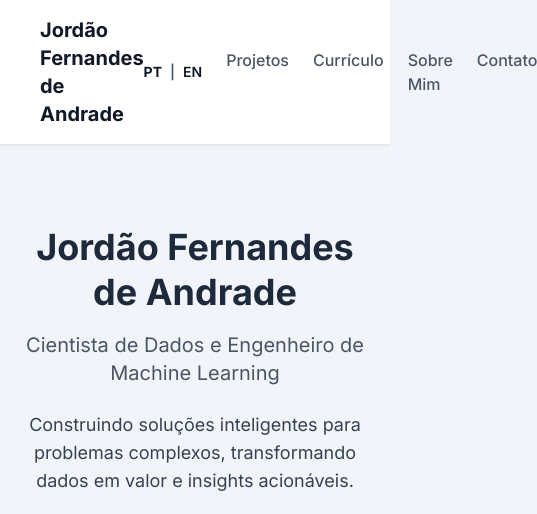
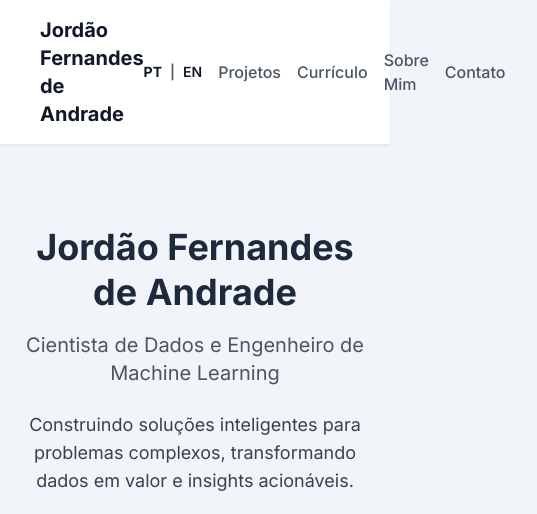
Before and after one commit to JF-Andrade/JF-Andrade.github.io, a plain HTML site: page index.html in a window 390 px wide. Shown: the top 514 px of the page, 537 px wide, since content can reach past the window. Drawn offline with nearby package versions, Linux system fonts and the light colour scheme.

Commit message:
Update header.html

```diff
--- a/assets/js/components/header.html
+++ b/assets/js/components/header.html
@@ -1,7 +1,7 @@
 <header class="bg-white shadow-sm p-4 md:px-8 border-b border-gray-200">
     <nav class="container mx-auto flex justify-between items-center">
         <a href="index.html" class="text-xl font-bold text-gray-900">Jordão Fernandes de Andrade</a>
-        <div class="flex space-x-6 md:space-x-8 text-gray-600 font-medium">
+        <div class="flex space-x-4 md:space-x-8 text-gray-600 font-medium items-center">
             <!-- Os links serão injetados aqui pelo JavaScript -->
             <div class="lang-switcher flex items-center space-x-2 text-sm font-semibold">
                 <a href="/index.html" class="text-gray-900 hover:text-blue-600">PT</a>
```
